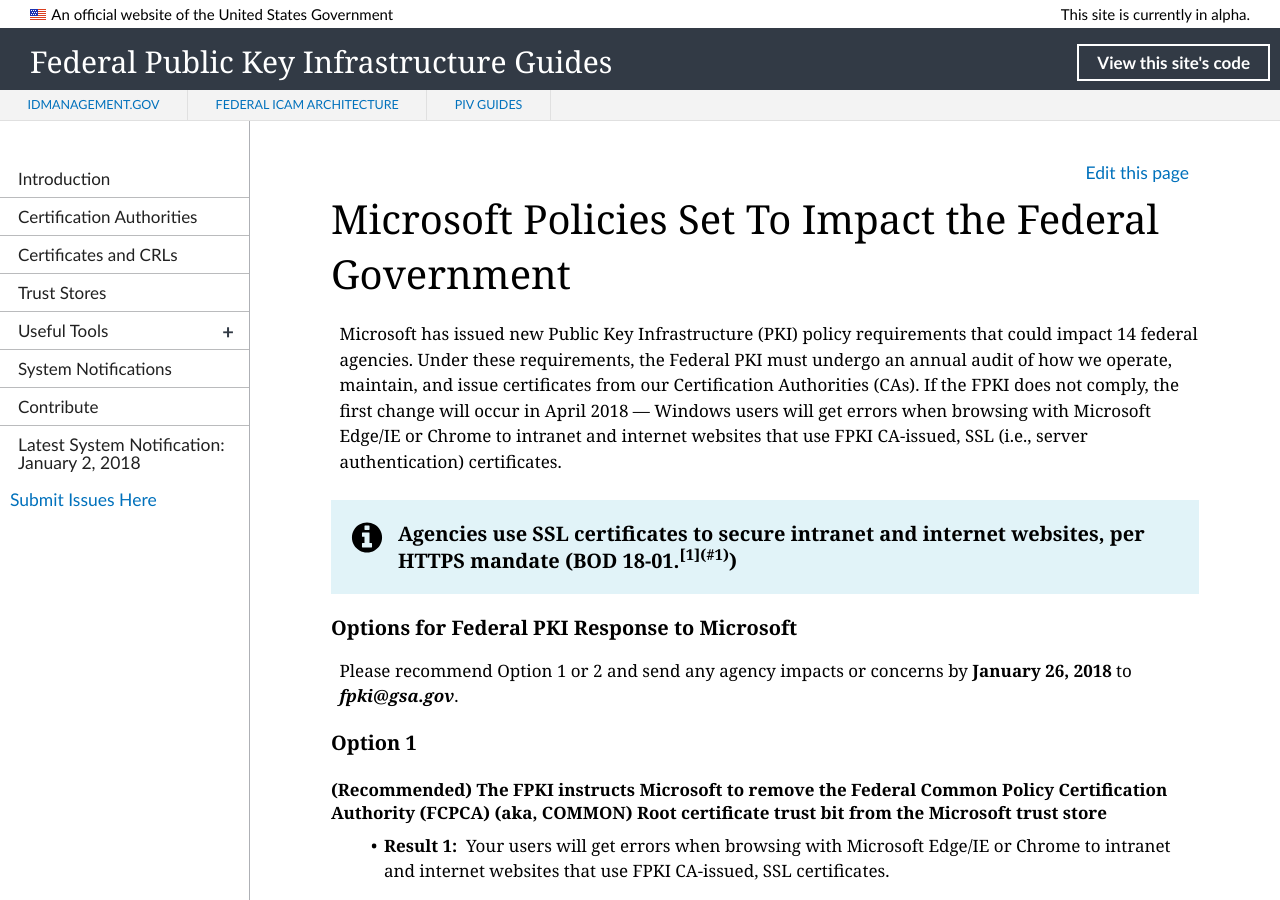
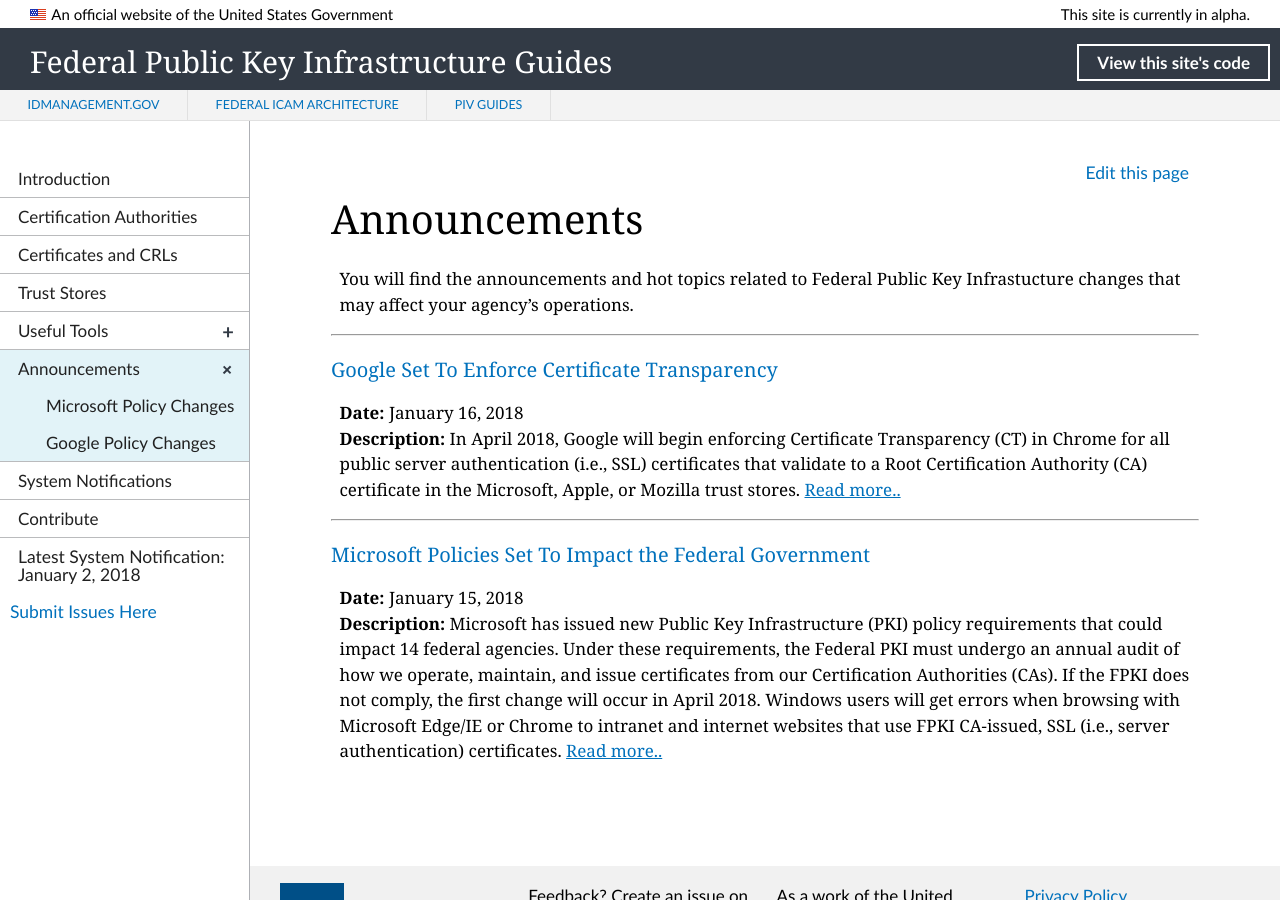
Before and after one commit to GSA/fpki-guides, a Jekyll site: the page built from _announcements/0_index.md, in a window 1280 px wide and 900 px high. Built offline with Jekyll 4.4.1, drawn with Linux system fonts in a browser that asks for light colours; nearby versions of some CDN libraries; library files that are not in the unit come from our copies; some of the changed text lies outside the part shown.

Commit message:
New announcements changes
The new layout for announcements.

```diff
--- a/pages/fpki_hottopic_microsoftconstraint.md
+++ b/_announcements/01_microsoft_constraint.md
@@ -1,7 +1,11 @@
 ---
 layout: default
+navtitle: Microsoft Policy Changes
 title: Microsoft Policies Set To Impact the Federal Government
-permalink: /announcements/
+pubDate: January 15, 2018
+collection: announcements
+permalink: announcements/microsoft_pki_policy_changes
+description: Microsoft has issued new Public Key Infrastructure (PKI) policy requirements that could impact 14 federal agencies. Under these requirements, the Federal PKI must undergo an annual audit of how we operate, maintain, and issue certificates from our Certification Authorities (CAs). If the FPKI does not comply, the first change will occur in April 2018. Windows users will get errors when browsing with Microsoft Edge/IE or Chrome to intranet and internet websites that use FPKI CA-issued, SSL (i.e., server authentication) certificates.
 ---
 
 Microsoft has issued new Public Key Infrastructure (PKI) policy requirements that could impact 14 federal agencies. Under these requirements, the Federal PKI must undergo an annual audit of how we operate, maintain, and issue certificates from our Certification Authorities (CAs). If the FPKI does not comply, the first change will occur in April 2018&nbsp;&mdash;&nbsp;Windows users will get errors when browsing with Microsoft Edge/IE or Chrome to intranet and internet websites that use FPKI CA-issued, SSL (i.e., server authentication) certificates.
@@ -24,15 +28,15 @@
 **Network Admnistrator's FAQs for Option 1**
 
 1. Do I need to remove the baked-in version of the FCPCA Root certificate?
-* _No, don't remove this certificate if it's already installed._
+> _No, don't remove this certificate if it's already installed._
 2. Do I need to add the FCPCA Root certificate to the Trust Root Certification Authorities store via GPO, or should I add it to the enterprise trust store?
-* _If the FCPCA Root certificate is already installed, you don't need to reinstall or change its root store. However, if it's not installed, follow the **PIV Guides**_ steps for [Network Authentication](https://piv.idmanagement.gov/networkconfig/){:target= "_blank"}.
+> _If the FCPCA Root certificate is already installed, you don't need to reinstall or change its root store. However, if it's not installed, follow the **PIV Guides** steps for [Network Authentication](https://piv.idmanagement.gov/networkconfig/){:target= "_blank"}._
 3. Do I need to change any trust bit for the GPO?
-* **NOTE: TBD.**
+> NOTE: TBD.
 4. What Windows versions are affected?
-* _All Windows versions (e.g., Windows 10, Server 2016, legacy client-server OSs)._
+> _All Windows versions (e.g., Windows 10, Server 2016, legacy client-server OSs)._
 5. Will the GPO distribution affect IPSec certificates if the server authentication bit is enabled and when used with Microsoft OSs?
-* _Yes, it could affect any certificate asserting server authentication._
+> _Yes, it could affect any certificate asserting server authentication._
 
 ### Option 2
 #### (Greatest potential impact on operations and mission-critical systems)&nbsp;Microsoft continues to distribute the FCPCA Root CA certificate with the server authentication trust bit enabled, but with an added _Domain Constraint_
--- /dev/null
+++ b/_announcements/02_google_ct.md
@@ -0,0 +1,44 @@
+---
+ layout: default
+ navtitle: Google Policy Changes
+ title: Google Set To Enforce Certificate Transparency
+ pubDate: January 16, 2018
+ collection: announcements
+ permalink: announcements/google_certificate_transparency
+ description: In April 2018, Google will begin enforcing Certificate Transparency (CT) in Chrome for all public server authentication (i.e., SSL) certificates that validate to a Root Certification Authority (CA) certificate in the Microsoft, Apple, or Mozilla trust stores.
+---
+
+In April 2018,<!--When?--> Google will begin enforcing Certificate Transparency (CT) in Chrome for all public <!--Says "public" below.-->server authentication (i.e., SSL) certificates that validate to a Root Certification Authority (CA) certificate in the Microsoft, Apple, or Mozilla trust stores. <!--Why is this new Google policy a problem for the FPKI? We need to explain this. Other notes: in Microsoft announcement, we talked about "SSL" certificates. The original text here sounded like we meant Microsoft's, Apple's, and Mozilla's own Root CAs.)-->
+
+{% include alert-info.html content="CT is an open framework used to monitor and log public server authentication certificates, detect issuance/mis-issuance, and identify rogue CAs." %} <!--Since this is about Google using CT, do "website owners and browser operators" apply here?-->
+
+CT will validate any server authentication certificate with no errors if:
+
+1. It appears in a CT log and either the certificate or browser session serves a Signed Certificate Timestamp (SCT)<br>
+**OR**<br/><!--Do agencies put their server auth certificates into a CT log or does Google do this automatically? Research into SCT suggests that the log itself returns an SCT when a certificate is submitted to it, is "certificate or browser session serving the SCT" incorrect? Do agencies normally include an SCT for all server auth certificates or is it an automatic function?-->
+2. The website uses Online Certificate Status Protocol (OCSP) Stapling
+
+<!--What specific response are we looking for from the FPKI community?-->Please send your feedback with any agency concerns by **DATE [Maybe April 6, 2018?]** to **fpki@gsa.gov**.
+
+### **FPKI or Google?** Deadline: April 2018
+
+### Affected Operating Systems and Server Authentication Certificates
+1. Linux, macOS, Windows, Android, ChromeOS, and iOS
+2. Federal PKI CA-issued, server authentication certificates
+
+### Example Error Page
+<!--Insert Pic-->
+
+### Recommended Fix for Enterprise Chrome Administrators
+<!--What is it that administrators need to fix?-->
+<!--Insert Content-->
+
+### Frequently Asked Questions
+1. Will Google's use of CT impact my agency's internal Root CA-issued certificates?
+> _It shouldn't have any impact if you use an agency's Root CA (not COMMON Root CA). This change only impacts server authentication certificates that validate to a Root CA whose certificate is distributed through the Microsoft, Apple, or Mozilla trust stores._ <!--If FPKI decides to remove the COMMON Root from the Microsoft and Apple trust stores, then...?-->
+
+#### Google Certificate Transparency Recommended Reading
+1. [What is Certificate Transparency](https://www.certificate-transparency.org/)
+2. [Certificate Transparency Announcement](https://groups.google.com/a/chromium.org/forum/#!topic/ct-policy/78N3SMcqUGw)
+3. [How to Disable in Enterprise Chrome](http://www.chromium.org/administrators/policy-list-3#CertificateTransparencyEnforcementDisabledForUrls)
+4. [Chrome Policy Templates](https://www.chromium.org/administrators/policy-templates)
--- /dev/null
+++ b/_announcements/0_index.md
@@ -0,0 +1,19 @@
+---
+layout: default
+title: Announcements
+collection: announcements
+permalink: /announcements/
+---
+
+You will find the announcements and hot topics related to Federal Public Key Infrastucture changes that
+may affect your agency's operations.
+
+{% for item in site.announcements reversed %}
+  {% assign link = item.permalink | remove: '/' %}
+  {% if link != item.collection %}
+  <hr/>
+  <h3><a href="{{site.baseurl}}/{{ item.permalink }}"  title="{{ item.title }}">{{ item.title }}</a></h3>
+  <strong>Date:</strong> {{ item.pubDate }}<br />
+  <strong>Description:</strong> {{ item.description }} <a href="{{site.baseurl}}/{{ item.permalink }}"  title="{{ item.title }}">Read more..</a>
+  {% endif %}
+{% endfor %}
--- a/_config.yml
+++ b/_config.yml
@@ -76,6 +76,11 @@
   internal: true
   coll: true
   collname: tools
+- text: Announcements
+  url: announcements/
+  internal: true
+  coll: true
+  collname: announcements
 - text: System Notifications
   url: notifications
   internal: true
@@ -125,8 +130,10 @@
     label: "Useful Tools"
     permalink: /tools/:path/
     output: true
-
-
+  announcements:
+    label: "Announcements"
+    permalink: /announcements/:path/
+    output: true
 
 include:
 - _stylesheets
--- a/_layouts/default.html
+++ b/_layouts/default.html
@@ -24,6 +24,9 @@
 					<h1 id="{{ page.title | slugify }}">
 						{{ page.title }}
 					</h1>
+					{% if page.pubDate != null %}
+					 &nbsp;<strong>Publish Date:</strong> {{ page.pubDate }}
+					{% endif %}
 					<div class="usa-serif">
 						{{ content }}
 					</div><!--/usa-serif -->
```
Also changed, not shown: other parts of _announcements/01_microsoft_constraint.md (+1 -1 lines), pages/fpki_hottopic_googlect.md (deleted, +0 -40 lines).
